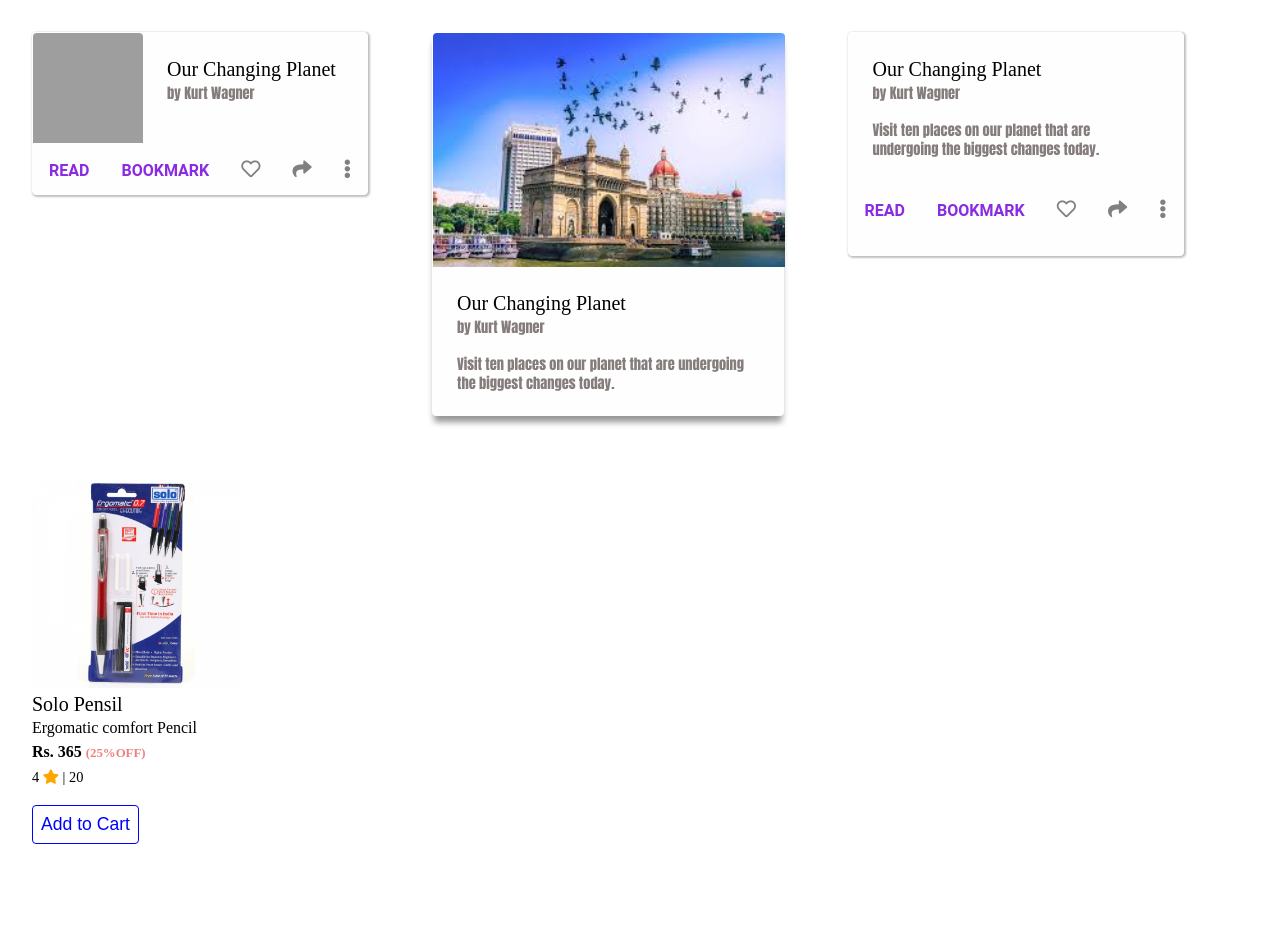
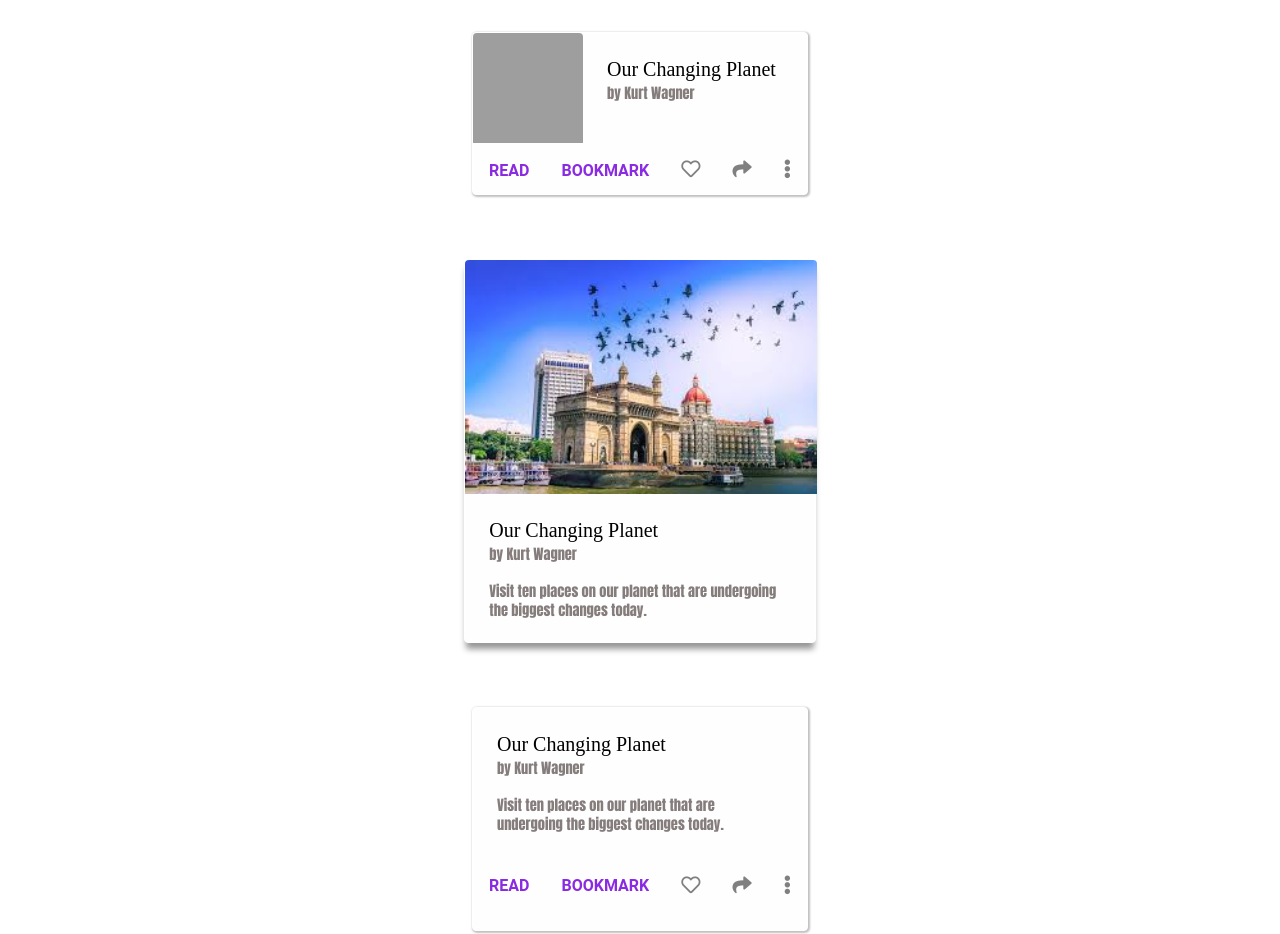
Before and after one commit to Jay-Gadhiya/Assignment-neog, a plain HTML site: page card/index.html in a window 1280 px wide. Shown: the top 934 px of the page. Before the commit the page ends 896 px from the top, so only its background shows below. Drawn offline with Linux system fonts and the light colour scheme; grey boxes are pictures that could not be loaded.

Commit message:
STYLE : align in center

```diff
--- a/card/style.css
+++ b/card/style.css
@@ -13,10 +13,10 @@
 
 .container {
     display: flex;
-    /* flex-direction: column; */
+    flex-direction: column;
     flex-wrap: wrap;
-    /* justify-content: center;
-    align-items: center; */
+    justify-content: center;
+    align-items: center;
 }
 
 
```
